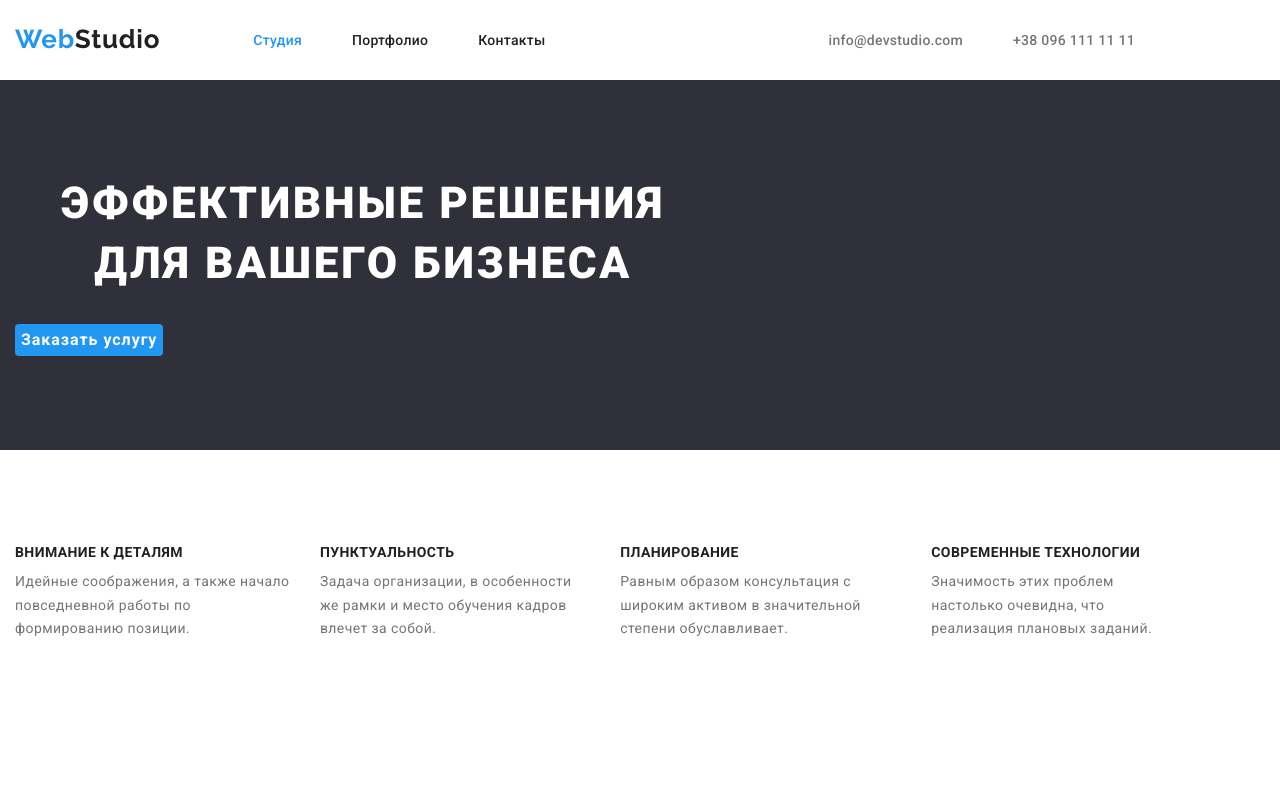
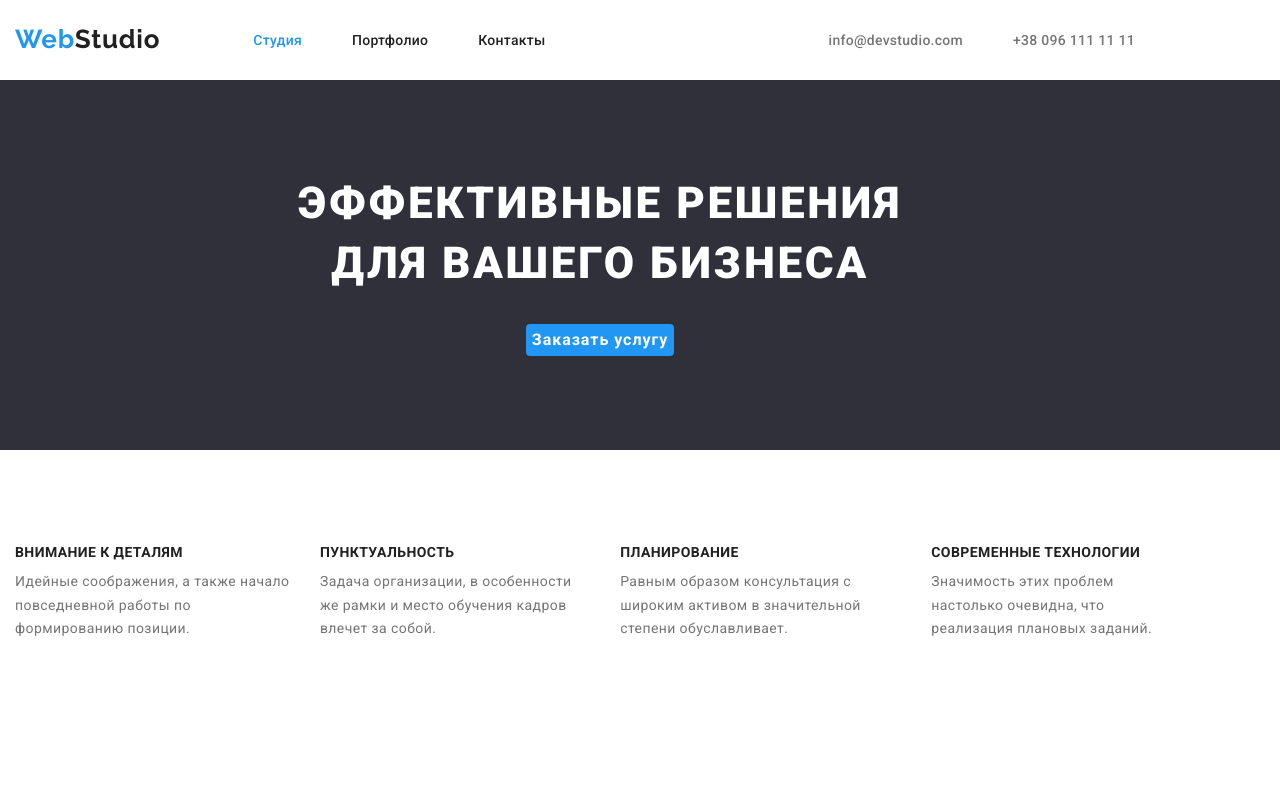
Before and after one commit to TStetsun/goit-markup-hw-03, a plain HTML site: page index.html in a window 1280 px wide. Shown: the top 800 px of the page. Drawn offline with nearby package versions, Linux system fonts and the light colour scheme.

Commit message:
corrections Hero

```diff
--- a/css/styles.css
+++ b/css/styles.css
@@ -134,6 +134,7 @@ a {
 .hero {
   background-color: var(--bg-black-color);
   /* padding: 200px 452px 280px 452px; */
+  text-align: center;
 }
 .hero-title {
   font-weight: 900;
@@ -145,7 +146,7 @@ a {
   color: var(--text-color-major-white);
   margin-bottom: 30px;
   width: 696px;
-  /* margin: 0, auto; */
+  margin: 0 auto;
 }
 .hero-button {
   font-family: inherit;
@@ -159,7 +160,7 @@ a {
   cursor: pointer;
   border: 0;
   border-radius: 4px;
-  /* margin: 0, auto; */
+  margin-top: 30px;
 }
 .hero-button:hover,
 .hero-button:focus {
```
